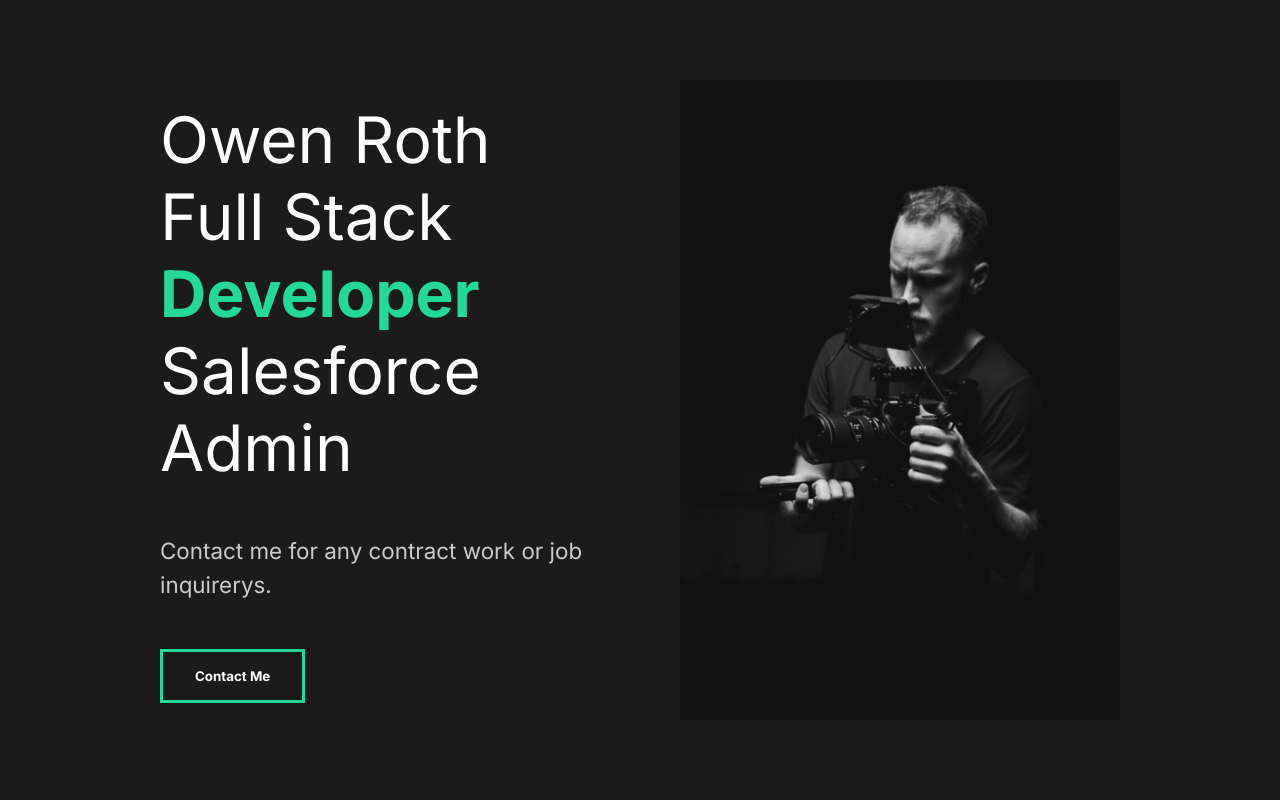
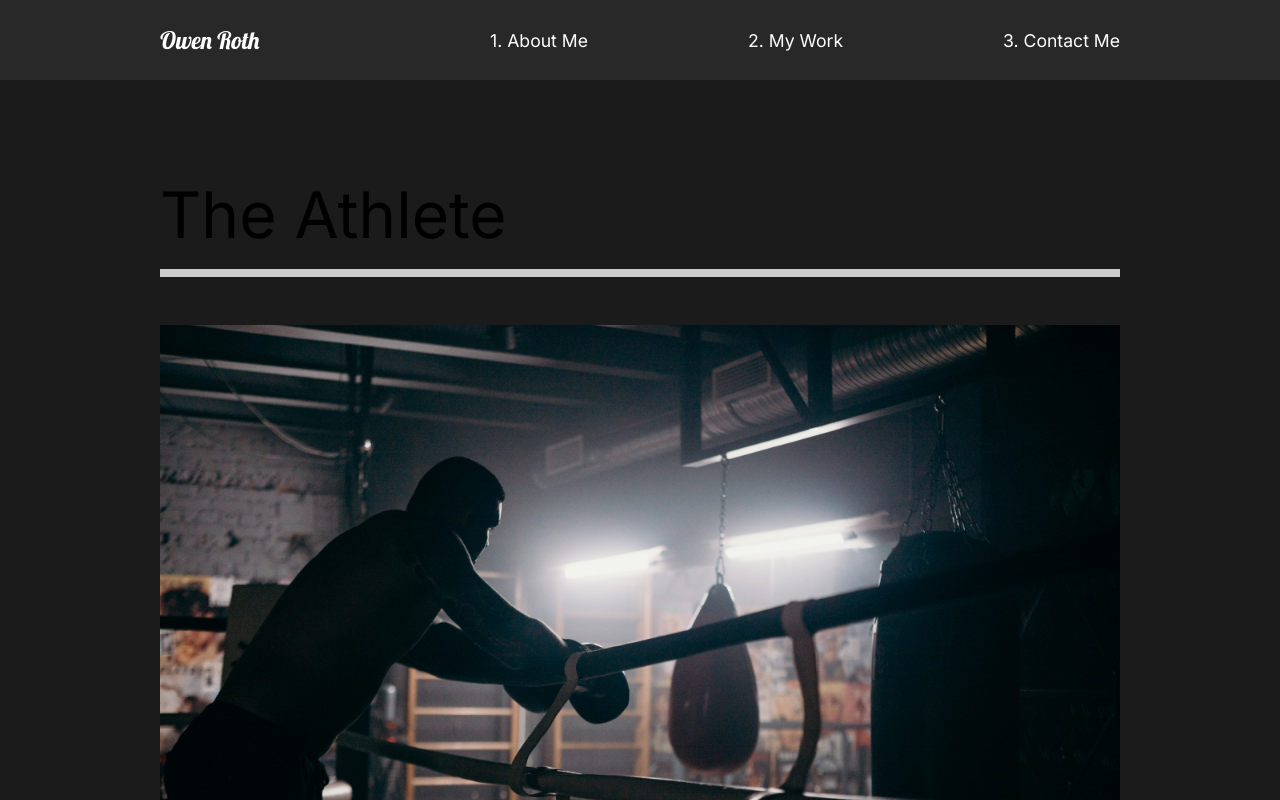
Before and after one commit to oroth8/react_portfolio, a React (Create React App) app in the folder client/: page /work in a window 1280 px wide. Shown: the top 800 px of the page. Built offline with nearby package versions, Linux system fonts and the light colour scheme.

Commit message:
added work page and links

```diff
--- a/client/src/App.js
+++ b/client/src/App.js
@@ -1,16 +1,29 @@
-import AboutMe from './pages/AboutMe';
+import AboutMe from "./pages/AboutMe";
+import Nav from "./components/Nav";
+import MyWork from "./pages/MyWork";
+import ContactMe from "./pages/ContactMe";
+// Router
+import { Switch, Route } from "react-router-dom";
 
 // Global Style
-import GlobalStyle from './components/GlobalStyle';
-
-
-
+import GlobalStyle from "./components/GlobalStyle";
 
 function App() {
   return (
     <div className="App">
-    <GlobalStyle/>
-    <AboutMe/>
+      <GlobalStyle />
+      <Nav />
+      <Switch>
+        <Route exact path="/">
+          <AboutMe />
+        </Route>
+        <Route path="/work">
+          <MyWork />
+        </Route>
+        <Route path="/contact">
+          <ContactMe />
+        </Route>
+      </Switch>
     </div>
   );
 }
--- /dev/null
+++ b/client/src/components/Nav.js
@@ -0,0 +1,55 @@
+import React from "react";
+import styled from "styled-components";
+import { Link } from "react-router-dom";
+
+export const Nav = () => {
+  return (
+    <NavStyle>
+      <h1>
+        <Link id="logo" to="/">
+          Owen Roth
+        </Link>
+      </h1>
+      <ul>
+        <li>
+          <Link to="/">1. About Me</Link>
+        </li>
+        <li>
+          <Link to="/work">2. My Work</Link>
+        </li>
+        <li>
+          <Link to="/contact">3. Contact Me</Link>
+        </li>
+      </ul>
+    </NavStyle>
+  );
+};
+
+const NavStyle = styled.nav`
+  min-height: 10vh;
+  display: flex;
+  margin: auto;
+  justify-content: space-between;
+  align-items: center;
+  padding: 1rem 10rem;
+  background: #282828;
+  a {
+    color: white;
+    text-decoration: none;
+  }
+  ul {
+    display: flex;
+    list-style: none;
+  }
+  #logo {
+    font-size: 1.5rem;
+    font-family: "lobster", cursive;
+    font-weight: lighter;
+  }
+  li {
+    padding-left: 10rem;
+    position: relative;
+  }
+`;
+
+export default Nav;
--- a/client/src/index.js
+++ b/client/src/index.js
@@ -3,10 +3,13 @@
 import './index.css';
 import App from './App';
 import reportWebVitals from './reportWebVitals';
+import {BrowserRouter} from 'react-router-dom';
 
 ReactDOM.render(
   <React.StrictMode>
+    <BrowserRouter>
     <App />
+    </BrowserRouter>
   </React.StrictMode>,
   document.getElementById('root')
 );
--- /dev/null
+++ b/client/src/pages/ContactMe.js
@@ -0,0 +1,11 @@
+import React from 'react'
+
+const ContactMe = () => {
+    return (
+        <div>
+            <h1>Contact Me</h1>
+        </div>
+    )
+}
+
+export default ContactMe;
--- /dev/null
+++ b/client/src/pages/MyWork.js
@@ -0,0 +1,59 @@
+import React from "react";
+import { Link } from "react-router-dom";
+// Images
+import athlete from "../img/athlete-small.png";
+import theracer from "../img/theracer-small.png";
+import goodtimes from "../img/goodtimes-small.png";
+import styled from "styled-components";
+
+const MyWork = () => {
+  return (
+    <Work>
+      <Project>
+        <h2>The Athlete</h2>
+        <div className="line"></div>
+        <Link>
+          <img src={athlete} alt="athlete" />
+        </Link>
+      </Project>
+      <Project>
+        <h2>The Racer</h2>
+        <div className="line"></div>
+        <Link>
+          <img src={theracer} alt="theracer" />
+        </Link>
+      </Project>
+      <Project>
+        <h2>Goodtimes</h2>
+        <div className="line"></div>
+        <Link>
+          <img src={goodtimes} alt="good times" />
+        </Link>
+      </Project>
+    </Work>
+  );
+};
+
+const Work = styled.div`
+  min-height: 100vh;
+  overflow: hidden;
+  padding: 5rem 10rem;
+  h2 {
+    padding: 1rem 0rem;
+  }
+`;
+const Project = styled.div`
+  padding-bottom: 10rem;
+  .line {
+    height: 0.5rem;
+    background: #cccccc;
+    margin-bottom: 3rem;
+  }
+  img {
+    width: 100%;
+    height: 70vh;
+    object-fit: cover;
+  }
+`;
+
+export default MyWork;
```
